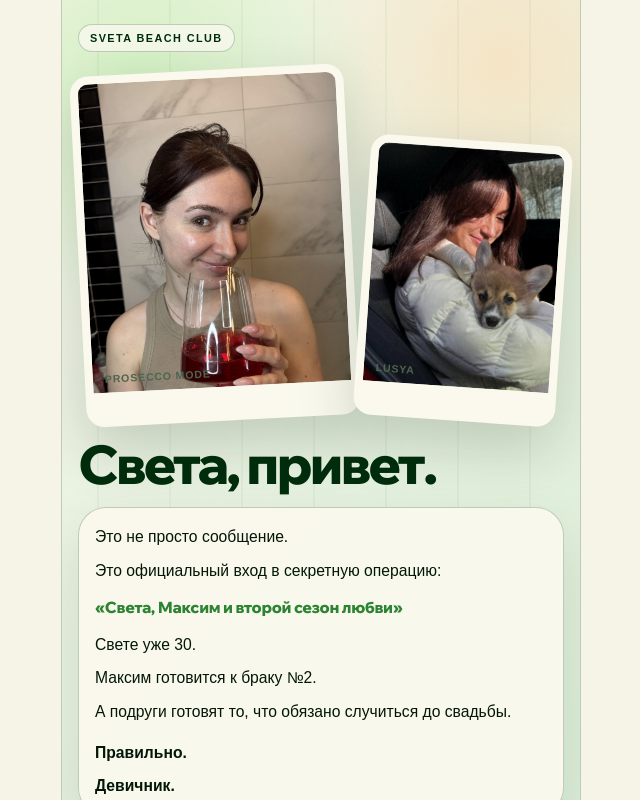
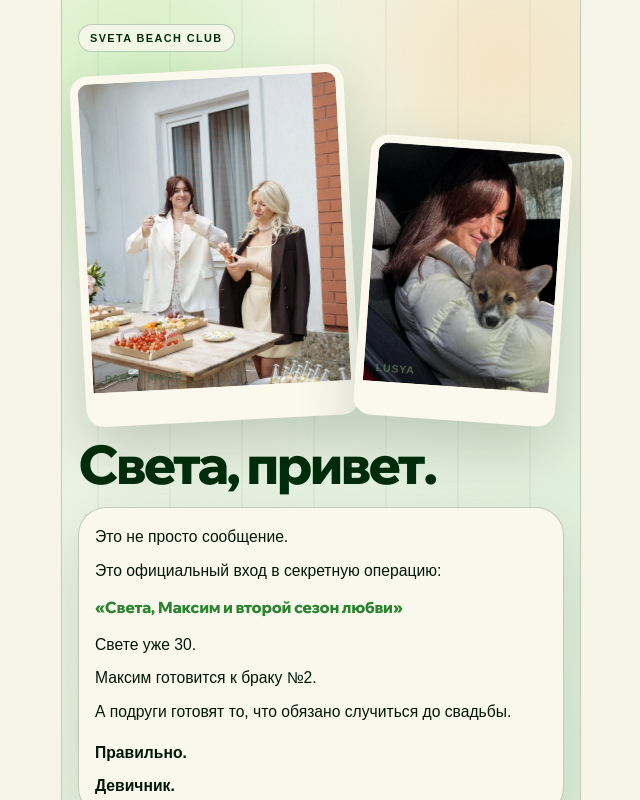
Before and after one commit to PavlushaPavel/sveta-bachelorette, a React (Vite) app: page / in a window 1280 px wide. Shown: the whole page, without its empty margins (579-1219 px from the left). Built offline with nearby package versions, Linux system fonts and the light colour scheme; a web font is replaced by a local one.

Commit message:
Fix photo crops and final acceptance action

```diff
--- a/src/screens/Screen01Mission.jsx
+++ b/src/screens/Screen01Mission.jsx
@@ -8,12 +8,12 @@ export default function Screen01Mission({ onNext }) {
       <span className="eyebrow">Sveta Beach Club</span>
       <div className="photo-strip">
         <PhotoCard
-          src={photos.prosecco}
-          alt="Света с бокалом"
-          caption="Prosecco mode"
+          src={photos.partyTable}
+          alt="Света на фуршете с подругой"
+          caption="party mode"
           className="hero-photo"
           loading="eager"
-          style={{ '--tilt': '-3deg', '--pos': 'center 34%', minHeight: 244 }}
+          style={{ '--tilt': '-3deg', '--pos': 'center 35%', minHeight: 244 }}
         />
         <PhotoCard
           src={photos.lusya}
--- a/src/screens/Screen02Identity.jsx
+++ b/src/screens/Screen02Identity.jsx
@@ -37,8 +37,8 @@ export default function Screen02Identity({ gameState, onToggleChecked, onNext })
         src={photos.fullBodyWhite}
         alt="Света в белом платье у каменной стены"
         caption="main character"
-        className="hero-photo contain"
-        style={{ '--tilt': '2deg', '--pos': 'center top', minHeight: 430, aspectRatio: '0.62' }}
+        className="hero-photo"
+        style={{ '--tilt': '2deg', '--pos': 'center top', minHeight: 430, aspectRatio: '0.84' }}
       />
       <div className="screen-body">
         <p>Для допуска к девичнику нужно подтвердить, что перед нами настоящая Света.</p>
--- a/src/screens/Screen08Pack.jsx
+++ b/src/screens/Screen08Pack.jsx
@@ -17,7 +17,7 @@ export default function Screen08Pack({ onNext }) {
     <div className="screen">
       <span className="eyebrow">Packing list</span>
       <h1 className="screen-title">Что взять с собой</h1>
-      <PhotoCard src={photos.officeBlue} alt="Света в синем образе" caption="chaos kit" className="hero-photo contain" style={{ '--tilt': '3deg', '--pos': 'center top', minHeight: 430, aspectRatio: '0.56' }} />
+      <PhotoCard src={photos.officeBlue} alt="Света в синем образе" caption="chaos kit" className="hero-photo" style={{ '--tilt': '3deg', '--pos': 'center top', minHeight: 430, aspectRatio: '0.84' }} />
       <div className="screen-body"><p>Перед девичником система рекомендует взять:</p></div>
       <div className="paper-panel line-list" style={{ animation: 'fadeUp 280ms ease-out 320ms both' }}>
         {PACK_ITEMS.map((item, i) => (
--- a/src/screens/Screen11Certificate.jsx
+++ b/src/screens/Screen11Certificate.jsx
@@ -1,9 +1,19 @@
 import Button from '../components/Button'
+import { useState } from 'react'
+
 export default function Screen11Certificate() {
+  const [accepted, setAccepted] = useState(false)
+
   const handleClose = () => {
     const tg = window.Telegram?.WebApp
-    if (tg) { tg.MainButton.setText('Принято'); tg.MainButton.show(); tg.MainButton.onClick(() => tg.close()) }
+    setAccepted(true)
+    if (tg?.close) {
+      tg.close()
+      return
+    }
+    window.close?.()
   }
+
   return (
     <div className="screen">
       <span className="eyebrow">Access granted</span>
@@ -26,11 +36,20 @@ export default function Screen11Certificate() {
         <p style={{ fontSize: '0.75rem', color: 'var(--color-muted)', lineHeight: 1.6 }}>Ответственные: подруги, Фил, Люсик<br />и немного просекко.</p>
       </div>
       <div className="screen-body" style={{ textAlign: 'center', animation: 'fadeUp 280ms ease-out 700ms both' }}>
-        <p style={{ fontWeight: 700 }}>Света, готовься.</p>
-        <p>Это будет не просто девичник.</p>
-        <p style={{ marginTop: 'var(--space-sm)', color: 'var(--color-muted)', fontSize: '0.9rem' }}>Это будет история, в которую ты снова влипнешь —<br />но в этот раз красиво, при параде и с бокалом в руке.</p>
+        {accepted ? (
+          <>
+            <p style={{ fontWeight: 700 }}>Принято.</p>
+            <p style={{ marginTop: 'var(--space-sm)', color: 'var(--color-muted)', fontSize: '0.9rem' }}>Если окно не закрылось автоматически, можно закрыть его вручную.</p>
+          </>
+        ) : (
+          <>
+            <p style={{ fontWeight: 700 }}>Света, готовься.</p>
+            <p>Это будет не просто девичник.</p>
+            <p style={{ marginTop: 'var(--space-sm)', color: 'var(--color-muted)', fontSize: '0.9rem' }}>Это будет история, в которую ты снова влипнешь —<br />но в этот раз красиво, при параде и с бокалом в руке.</p>
+          </>
+        )}
       </div>
-      <div className="screen-cta"><Button onClick={handleClose}>Принято</Button></div>
+      <div className="screen-cta"><Button onClick={handleClose}>{accepted ? 'Можно закрывать' : 'Принято'}</Button></div>
     </div>
   )
 }
```
